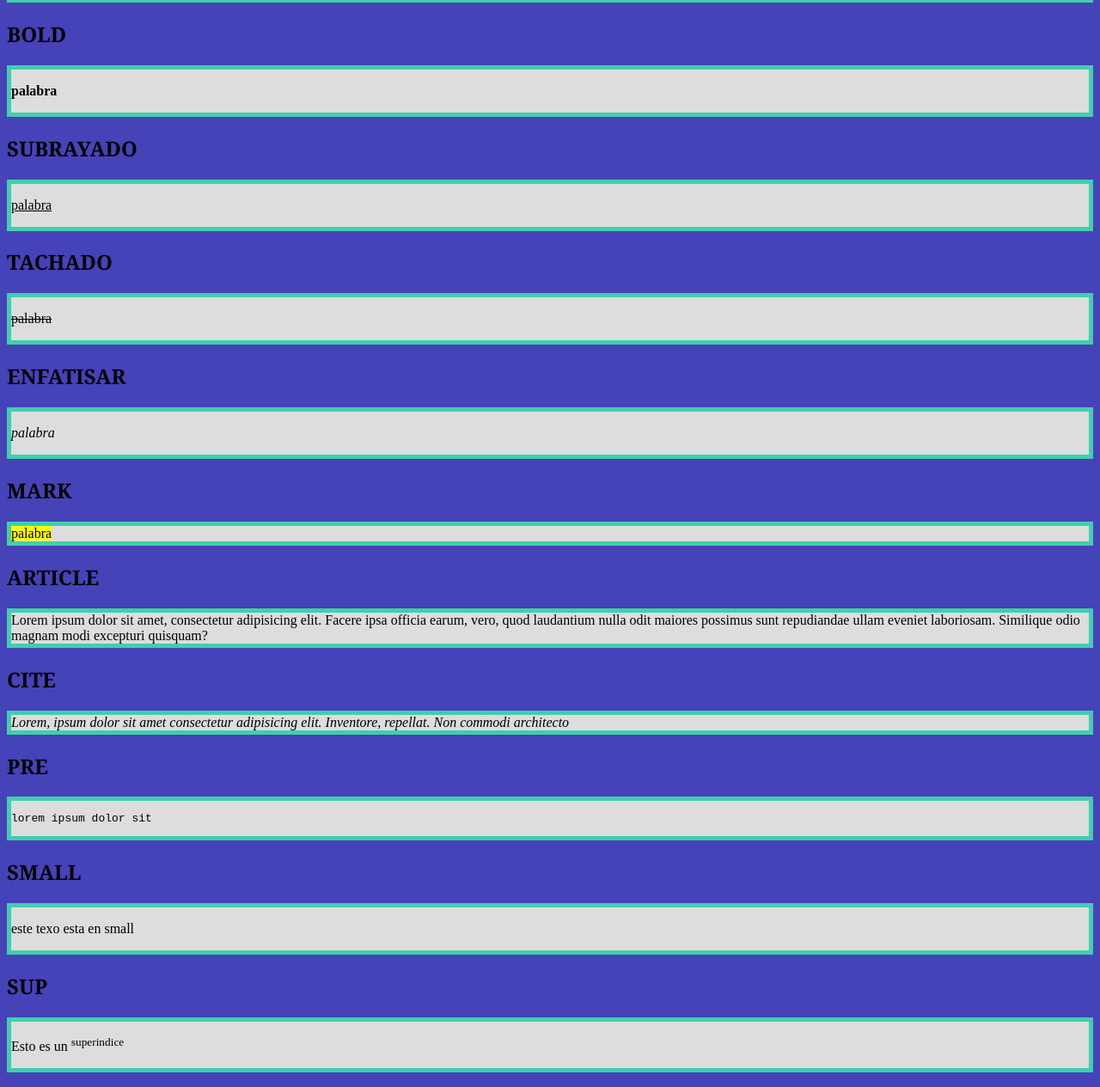
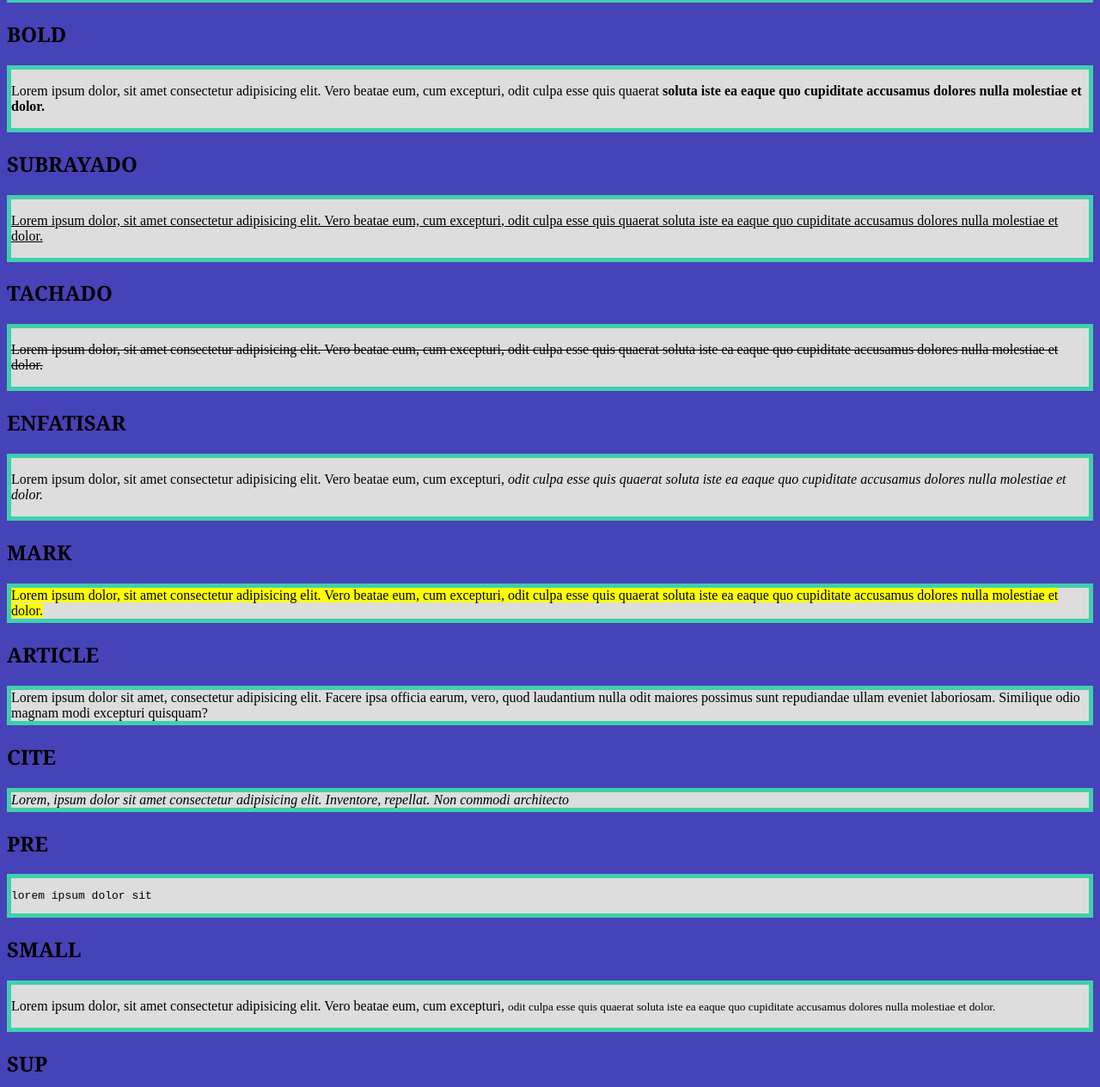
Before and after one commit to Chuch3x/miManual, a plain HTML site: page manejoTexto.html in a window 1280 px wide. Shown: the part 548-1813 px from the top of the page at 86% size. Drawn offline with Linux system fonts and the light colour scheme.

Commit message:
Actu Manual

```diff
--- a/manejoTexto.html
+++ b/manejoTexto.html
@@ -39,26 +39,26 @@
     </div>
     <h2>BOLD</h2>
     <div class="manejoTexto">
-        <p><b>palabra</b></p>
+        <p>Lorem ipsum dolor, sit amet consectetur adipisicing elit. Vero beatae eum, cum excepturi, odit culpa esse quis quaerat <b>soluta iste ea eaque quo cupiditate accusamus dolores nulla molestiae et dolor.</b></p>
     </div>
     <h2>SUBRAYADO</h2>
     <div class="manejoTexto">
-        <p id="subrayado">palabra</p>
+        <p id="subrayado">Lorem ipsum dolor, sit amet consectetur adipisicing elit. Vero beatae eum, cum excepturi, odit culpa esse quis quaerat soluta iste ea eaque quo cupiditate accusamus dolores nulla molestiae et dolor.</p>
     </div>
 
     <h2>TACHADO</h2>
     <div class="manejoTexto">
-        <p><s>palabra</s></p>
+        <p><s>Lorem ipsum dolor, sit amet consectetur adipisicing elit. Vero beatae eum, cum excepturi, odit culpa esse quis quaerat soluta iste ea eaque quo cupiditate accusamus dolores nulla molestiae et dolor.</s></p>
     </div>
 
     <h2>ENFATISAR</h2>
     <div class="manejoTexto">
-        <p><em>palabra</em></p>
+        <p>Lorem ipsum dolor, sit amet consectetur adipisicing elit. Vero beatae eum, cum excepturi,<em> odit culpa esse quis quaerat soluta iste ea eaque quo cupiditate accusamus dolores nulla molestiae et dolor.</em></p>
     </div>
 
     <h2>MARK</h2>
     <div class="manejoTexto">
-        <mark>palabra</mark>
+        <mark>Lorem ipsum dolor, sit amet consectetur adipisicing elit. Vero beatae eum, cum excepturi, odit culpa esse quis quaerat soluta iste ea eaque quo cupiditate accusamus dolores nulla molestiae et dolor.</mark>
     </div>
 
     <h2>ARTICLE</h2>
@@ -80,7 +80,7 @@
 
     <h2>SMALL</h2>
     <div class="manejoTexto">
-        <p>este texo esta en small</p>
+        <p>Lorem ipsum dolor, sit amet consectetur adipisicing elit. Vero beatae eum, cum excepturi, <small>odit culpa esse quis quaerat soluta iste ea eaque quo cupiditate accusamus dolores nulla molestiae et dolor.</small></p>
     </div>
 
     <h2>SUP</h2>
```
